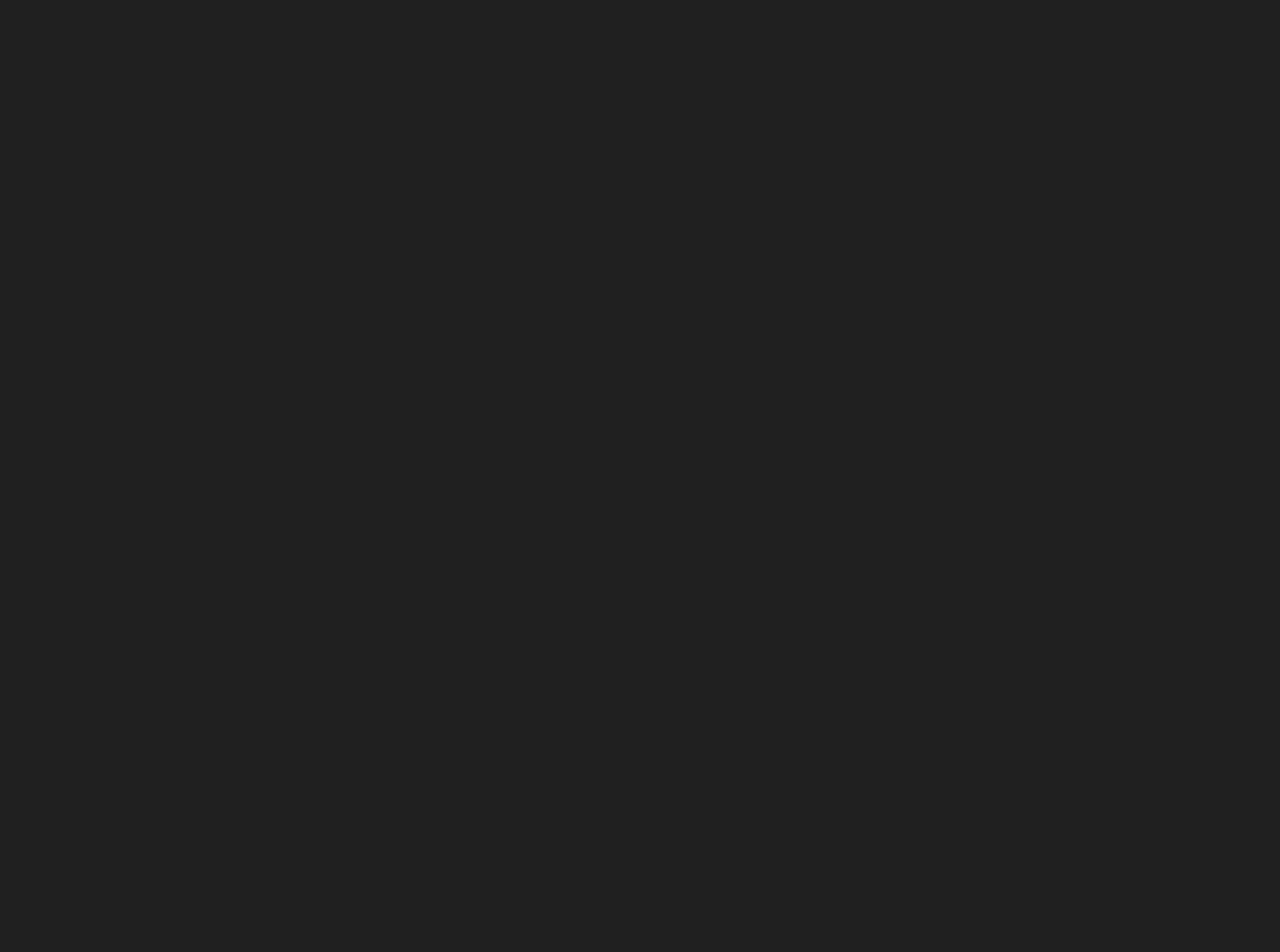
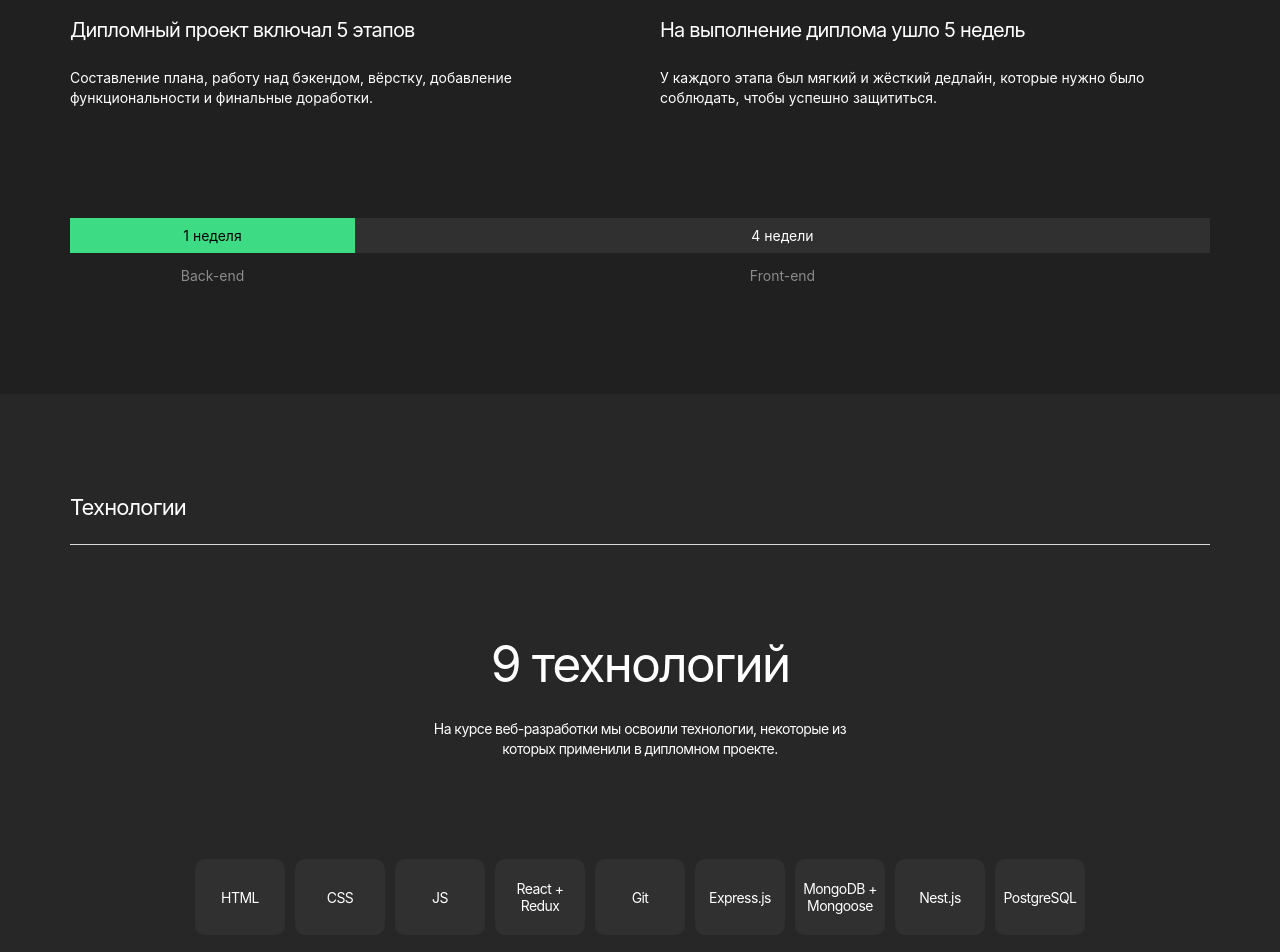
Before and after one commit to dariarus/movies-explorer-frontend, a React (Create React App) app: page / in a window 1280 px wide. Shown: the part 706-1658 px from the top of the page. Before the commit the page ends 800 px from the top, so only its background shows below. Built offline with nearby package versions, Linux system fonts and the light colour scheme.

Commit message:
feature: Завершить создание и доработать компоненты AboutProject, Techs

```diff
--- a/src/components/about-project/about-project.module.css
+++ b/src/components/about-project/about-project.module.css
@@ -0,0 +1,59 @@
+.article-wrapper {
+  display: grid;
+  grid-template-columns: 1fr 1fr;
+  gap: 40px;
+  box-sizing: border-box;
+  padding: 70px 0 110px;
+}
+
+.statistics {
+  display: flex;
+}
+
+.statistics__section {
+  box-sizing: border-box;
+  text-align: center;
+}
+
+.statistics__section_back {
+  flex-basis: 25%;
+}
+
+.statistics__section_front {
+  flex-basis: 75%;
+}
+
+.statistics__scale {
+  padding: 9px 0;
+}
+
+.statistics__scale_back {
+  background-color: #3ddc84;
+}
+
+.statistics__scale_front {
+  background-color: #303030;
+}
+
+.statistics__scale-text {
+  margin: 0;
+  font-family: 'Inter', 'Arial', sans-serif;
+  font-style: normal;
+  font-weight: 400;
+  font-size: 14px;
+  line-height: 17px;
+  text-align: center;
+}
+
+.statistics__scale-text_back {
+  color: #000;
+}
+
+.statistics__scale-text_front {
+  color: #fff;
+}
+
+.statistics__scale-text_secondary {
+  padding-top: 14px;
+  color: #8B8B8B;
+}
--- a/src/components/about-project/about-project.tsx
+++ b/src/components/about-project/about-project.tsx
@@ -1,10 +1,48 @@
 import React, {FunctionComponent} from 'react';
 import {LandingSection} from '../landing-section/landing-section';
 
+import aboutProjectStyles from './about-project.module.css';
+import {LandingArticle} from '../landing-article/landing-article';
+
 export const AboutProject: FunctionComponent = () => {
   return (
-    <LandingSection header="О проекте">
-bla
+    <LandingSection header="О проекте" sectionMod={false}>
+      <div className={aboutProjectStyles['article-wrapper']}>
+        <LandingArticle heading="Дипломный проект включал 5 этапов"
+                        content="Составление плана, работу над бэкендом, вёрстку, добавление функциональности и финальные доработки."/>
+        <LandingArticle heading="На выполнение диплома ушло 5 недель"
+                        content="У каждого этапа был мягкий и жёсткий дедлайн, которые нужно было соблюдать, чтобы успешно защититься."/>
+      </div>
+      <div className={aboutProjectStyles.statistics}>
+        <div
+          className={`${aboutProjectStyles['statistics__section']} ${aboutProjectStyles['statistics__section_back']}`}>
+          <div className={`${aboutProjectStyles['statistics__scale']} ${aboutProjectStyles['statistics__scale_back']}`}>
+            <p
+              className={`${aboutProjectStyles['statistics__scale-text']} ${aboutProjectStyles['statistics__scale-text_back']}`}>
+              1 неделя
+            </p>
+          </div>
+          <p
+            className={`${aboutProjectStyles['statistics__scale-text']} ${aboutProjectStyles['statistics__scale-text_secondary']}`}>
+            Back-end
+          </p>
+        </div>
+
+        <div
+          className={`${aboutProjectStyles['statistics__section']} ${aboutProjectStyles['statistics__section_front']}`}>
+          <div
+            className={`${aboutProjectStyles['statistics__scale']} ${aboutProjectStyles['statistics__scale_front']}`}>
+            <p
+              className={`${aboutProjectStyles['statistics__scale-text']} ${aboutProjectStyles['statistics__scale-text_front']}`}>
+              4 недели
+            </p>
+          </div>
+          <p
+            className={`${aboutProjectStyles['statistics__scale-text']} ${aboutProjectStyles['statistics__scale-text_secondary']}`}>
+            Front-end
+          </p>
+        </div>
+      </div>
     </LandingSection>
   )
 }
--- a/src/components/app/app.module.css
+++ b/src/components/app/app.module.css
@@ -1,5 +1,4 @@
 .main {
   box-sizing: border-box;
   margin: 0 auto;
-  max-width: 1280px;
 }
--- /dev/null
+++ b/src/components/landing-article/landing-article.module.css
@@ -0,0 +1,21 @@
+.heading {
+  margin: 0;
+  padding-bottom: 26px;
+  font-family: 'Inter', 'Arial', sans-serif;
+  font-style: normal;
+  font-weight: 400;
+  font-size: 20px;
+  line-height: 24px;
+  letter-spacing: -0.04em;
+  color: #fff;
+}
+
+.content {
+  margin: 0;
+  font-family: 'Inter', 'Arial', sans-serif;
+  font-style: normal;
+  font-weight: 400;
+  font-size: 14px;
+  line-height: 20px;
+  color: #FFFFFF;
+}
--- /dev/null
+++ b/src/components/landing-article/landing-article.tsx
@@ -0,0 +1,13 @@
+import React, {FunctionComponent} from 'react';
+import {TLandingArticle} from '../../services/types/data';
+
+import landingArticleStyles from './landing-article.module.css';
+
+export const LandingArticle: FunctionComponent<TLandingArticle> = (props) => {
+  return (
+    <article>
+      <h3 className={landingArticleStyles.heading}>{props.heading}</h3>
+      <p className={landingArticleStyles.content}>{props.content}</p>
+    </article>
+  )
+}
--- a/src/components/landing-section/landing-section.module.css
+++ b/src/components/landing-section/landing-section.module.css
@@ -4,3 +4,14 @@
   font-family: 'Inter', 'Arial', sans-serif;
   color: #fff;
 }
+
+.section_techs {
+  padding: 100px 70px;
+  background-color: #272727;
+}
+
+.section__content-wrapper {
+  box-sizing: border-box;
+  margin: auto;
+  max-width: 1140px;
+}
--- a/src/components/landing-section/landing-section.tsx
+++ b/src/components/landing-section/landing-section.tsx
@@ -6,9 +6,11 @@
 
 export const LandingSection: FunctionComponent<TSection> = (props) => {
   return (
-    <section className={sectionStyles.section}>
-      <SectionHeader header={props.header}/>
-      {props.children}
+    <section className={props.sectionMod ? `${sectionStyles.section} ${sectionStyles['section_techs']}` : `${sectionStyles.section}`}>
+      <div className={sectionStyles['section__content-wrapper']}>
+        <SectionHeader header={props.header}/>
+        {props.children}
+      </div>
     </section>
 
   )
--- /dev/null
+++ b/src/components/techs/techs.module.css
@@ -0,0 +1,55 @@
+.article {
+  padding-top: 90px;
+  display: flex;
+  flex-direction: column;
+  align-items: center;
+}
+
+.article__text {
+  margin: 0;
+  font-family: 'Inter', 'Arial', sans-serif;
+  font-style: normal;
+  font-weight: 400;
+  text-align: center;
+  letter-spacing: -0.04em;
+  color: #fff;
+}
+
+.article__text_heading {
+  padding-bottom: 26px;
+  font-size: 50px;
+  line-height: 58px;
+}
+
+.article__text_paragraph {
+  max-width: 460px;
+  font-size: 14px;
+  line-height: 20px;
+}
+
+.article__list {
+  list-style: none;
+  display: flex;
+  gap: 10px;
+  margin: 0;
+  padding: 100px 0 0;
+}
+
+.article__list-item {
+  display: flex;
+  justify-content: center;
+  align-items: center;
+  box-sizing: border-box;
+  width: 90px;
+  padding: 21px 4px;
+  background-color: #303030;
+  border-radius: 10px;
+  font-family: 'Inter', 'Arial', sans-serif;
+  font-style: normal;
+  font-weight: 400;
+  font-size: 14px;
+  line-height: 17px;
+  text-align: center;
+  letter-spacing: -0.04em;
+  color: #fff;
+}
--- /dev/null
+++ b/src/components/techs/techs.tsx
@@ -0,0 +1,28 @@
+import React, {FunctionComponent} from 'react';
+import {LandingSection} from '../landing-section/landing-section';
+
+import techsStyles from './techs.module.css';
+
+export const Techs: FunctionComponent = () => {
+  return (
+    <LandingSection header="Технологии" sectionMod={true}>
+      <article className={techsStyles.article}>
+        <h3 className={`${techsStyles['article__text']} ${techsStyles['article__text_heading']}`}>9 технологий</h3>
+        <p className={`${techsStyles['article__text']} ${techsStyles['article__text_paragraph']}`}>
+          На курсе веб-разработки мы освоили технологии, некоторые из которых применили в дипломном проекте.
+        </p>
+        <ul className={techsStyles['article__list']}>
+          <li className={techsStyles['article__list-item']}>HTML</li>
+          <li className={techsStyles['article__list-item']}>CSS</li>
+          <li className={techsStyles['article__list-item']}>JS</li>
+          <li className={techsStyles['article__list-item']}>React + Redux</li>
+          <li className={techsStyles['article__list-item']}>Git</li>
+          <li className={techsStyles['article__list-item']}>Express.js</li>
+          <li className={techsStyles['article__list-item']}>MongoDB + Mongoose</li>
+          <li className={techsStyles['article__list-item']}>Nest.js</li>
+          <li className={techsStyles['article__list-item']}>PostgreSQL</li>
+        </ul>
+      </article>
+    </LandingSection>
+  )
+}
--- a/src/pages/main-page.tsx
+++ b/src/pages/main-page.tsx
@@ -1,12 +1,14 @@
 import React, {FunctionComponent} from 'react';
 import {Promo} from '../components/promo/promo';
 import {AboutProject} from '../components/about-project/about-project';
+import {Techs} from '../components/techs/techs';
 
 export const MainPage: FunctionComponent = () => {
   return (
     <>
       <Promo/>
       <AboutProject/>
+      <Techs/>
     </>
   )
 }
--- a/src/services/types/data.ts
+++ b/src/services/types/data.ts
@@ -2,5 +2,11 @@
 
 export type TSection = {
   header: string,
+  sectionMod: boolean,
   children: React.ReactNode
 }
+
+export type TLandingArticle = {
+  heading: string,
+  content: string,
+}
```
Also changed, not shown: src/components/techs.tsx (deleted).
